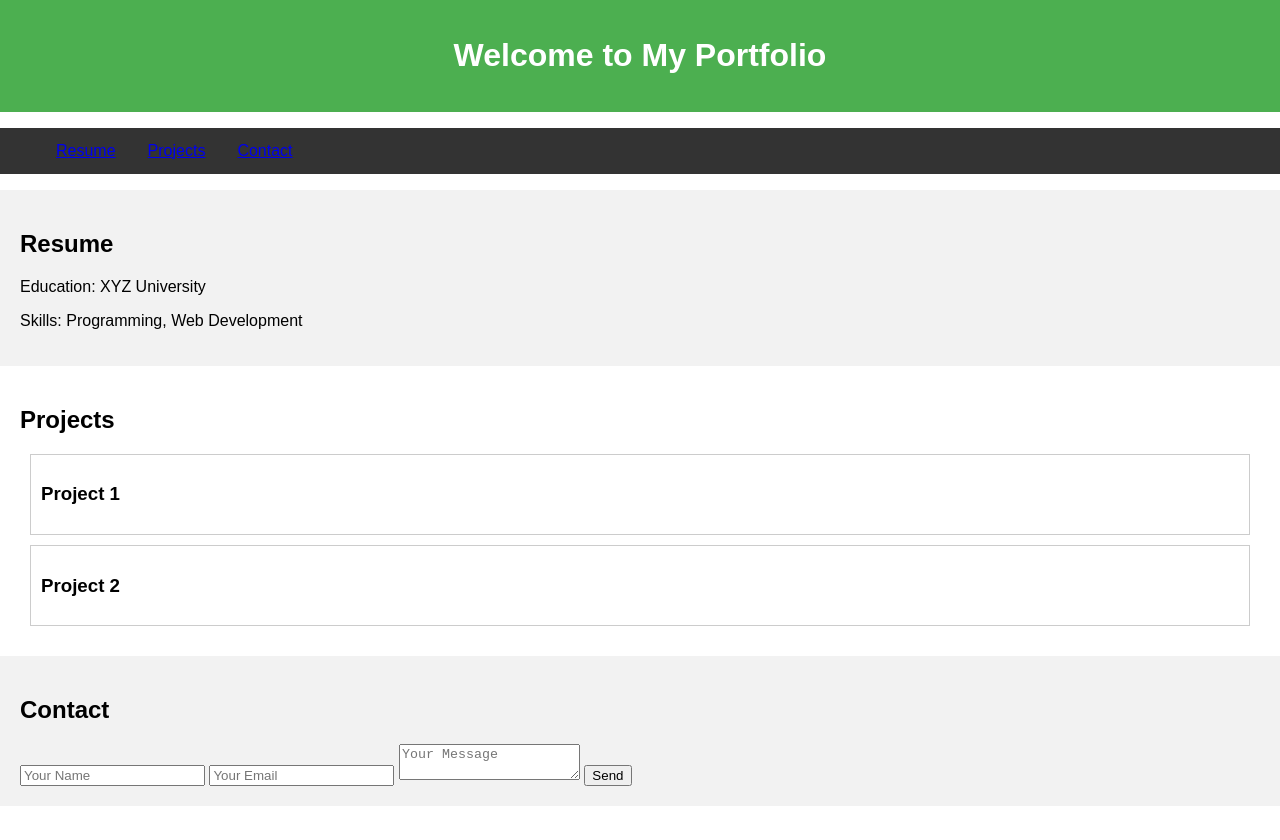
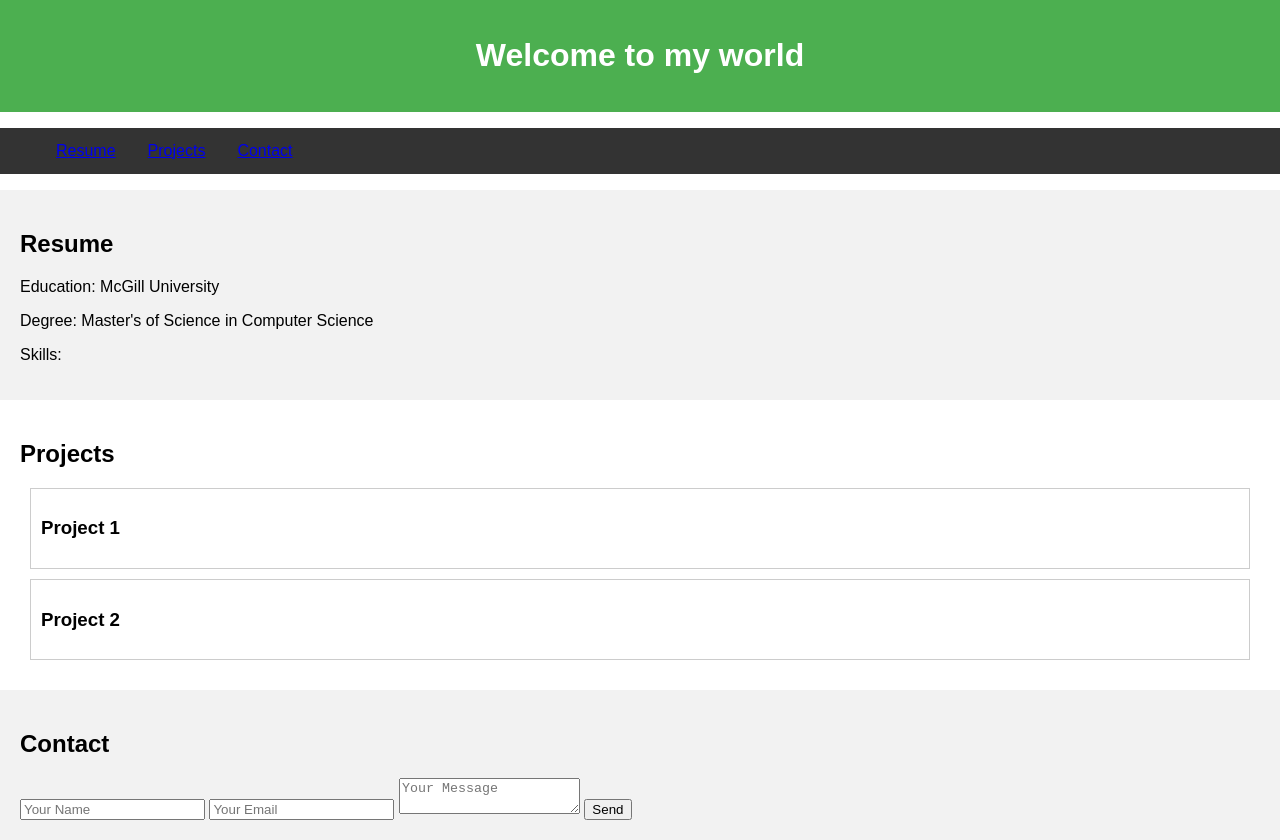
Before and after one commit to mayshri/mayshri.github.io, a plain HTML site: page index.html in a window 1280 px wide. Before the commit the page ends 806 px from the top, so only its background shows below. Drawn offline with Linux system fonts and the light colour scheme.

Commit message:
Update index.html

```diff
--- a/index.html
+++ b/index.html
@@ -7,7 +7,7 @@
 </head>
 <body>
   <header>
-    <h1>Welcome to My Portfolio</h1>
+    <h1>Welcome to my world</h1>
   </header>
 
   <nav>
@@ -20,8 +20,9 @@
 
   <section id="resume">
     <h2>Resume</h2>
-    <p>Education: XYZ University</p>
-    <p>Skills: Programming, Web Development</p>
+    <p>Education: McGill University</p>
+    <p>Degree: Master's of Science in Computer Science</p>
+    <p>Skills: </p>
   </section>
 
   <section id="projects">
```
